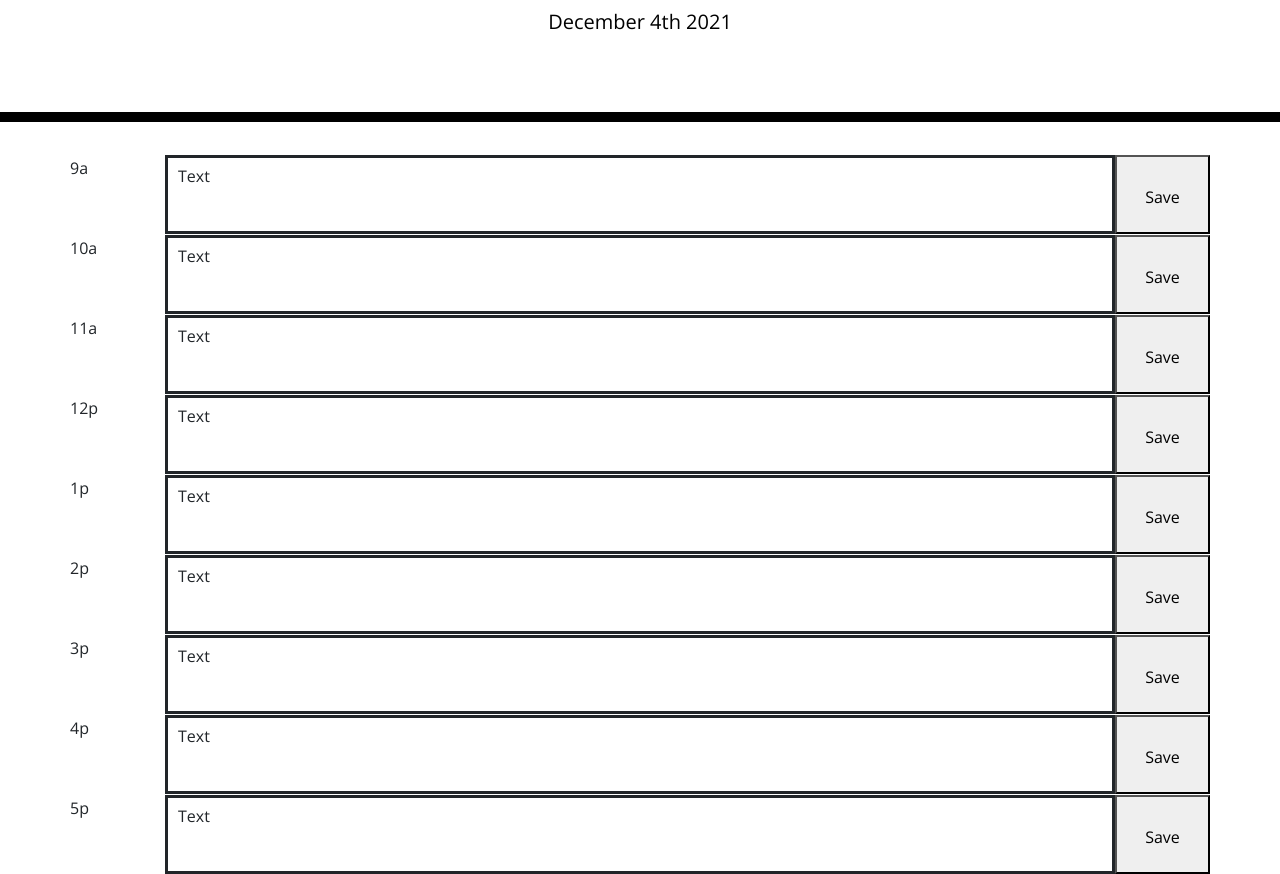
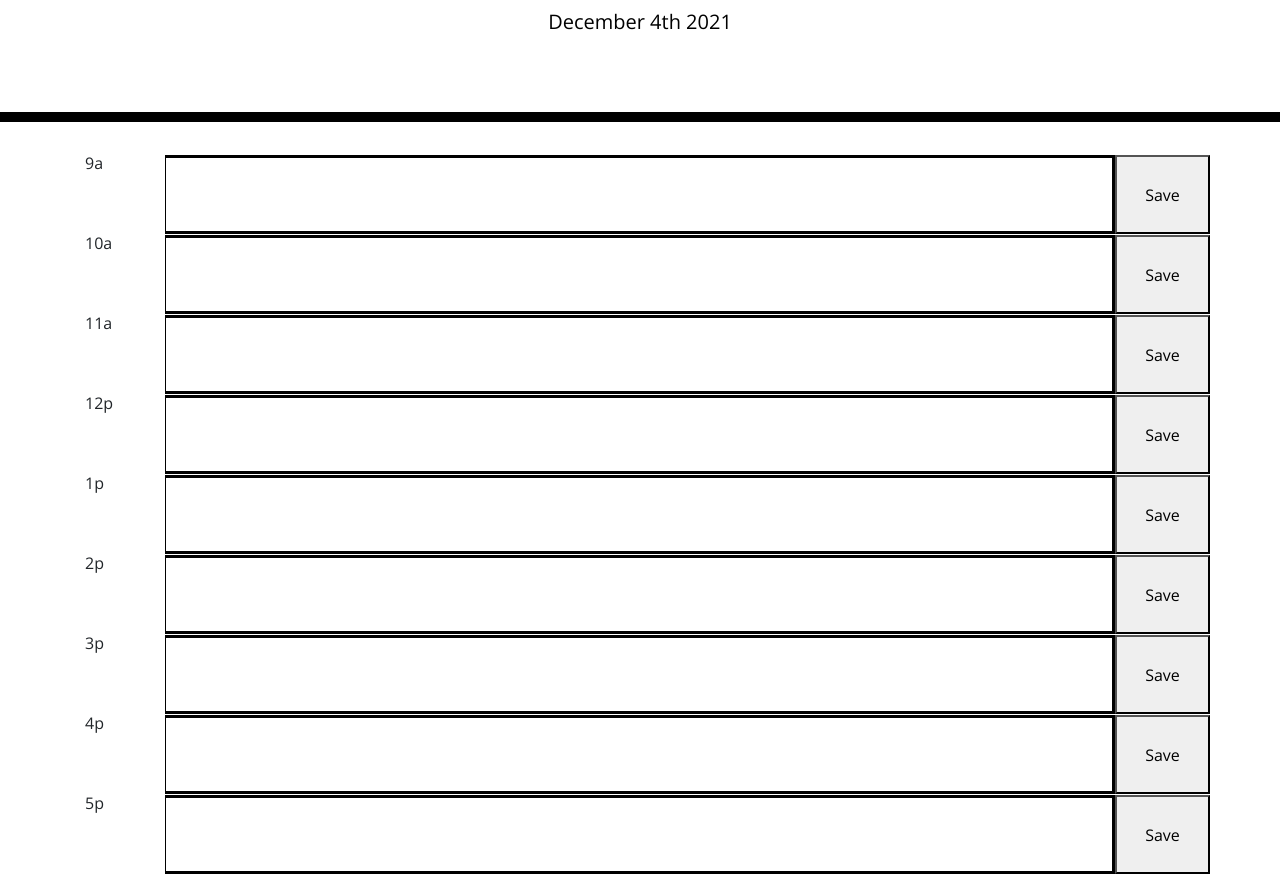
Before and after one commit to avc0021/Work-Day-Scheduler, a plain HTML site: page index.html in a window 1280 px wide. Shown: the part 182-1056 px from the top of the page. Drawn offline with nearby package versions, Linux system fonts and the light colour scheme.

Commit message:
textarea element added to click and edit entry

```diff
--- a/css/style.css
+++ b/css/style.css
@@ -76,6 +76,6 @@ body {
       }
 
   .col-sm-1  {
-        padding: 5px 0 0 0px;
+        padding: px 0 0 0px;
 
         }
--- a/index.html
+++ b/index.html
@@ -34,55 +34,55 @@
 
       <div class="row">
        <div class="col-sm-1">9a</div>
-       <div class="col-sm-10">Text</div>
-       <button type= "button" id="save-btn" class="col-sm-1">Save</button>
+       <textarea class="col-sm-10"></textarea>
+       <button class="save-btn col-sm-1" type= "button">Save</button>
       </div>
 
       <div class="row">
         <div class="col-sm-1">10a</div>
-        <div class="col-sm-10">Text</div>
+        <textarea class="col-sm-10"></textarea>
         <button type= "button" id="save-btn" class="col-sm-1">Save</button>
        </div>
 
        <div class="row">
         <div class="col-sm-1">11a</div>
-        <div class="col-sm-10">Text</div>
+        <textarea class="col-sm-10"></textarea>
         <button type= "button" id="save-btn" class="col-sm-1">Save</button>
        </div>
 
        <div class="row">
         <div class="col-sm-1">12p</div>
-        <div class="col-sm-10">Text</div>
+        <textarea class="col-sm-10"></textarea>
         <button type= "button" id="save-btn" class="col-sm-1">Save</button>
        </div>
 
        <div class="row">
         <div class="col-sm-1">1p</div>
-        <div class="col-sm-10">Text</div>
+        <textarea class="col-sm-10"></textarea>
         <button type= "button" id="save-btn" class="col-sm-1">Save</button>
        </div>
 
        <div class="row">
         <div class="col-sm-1">2p</div>
-        <div class="col-sm-10">Text</div>
+        <textarea class="col-sm-10"></textarea>
         <button type= "button" id="save-btn" class="col-sm-1">Save</button>
        </div>
 
        <div class="row">
         <div class="col-sm-1">3p</div>
-        <div class="col-sm-10">Text</div>
+        <textarea class="col-sm-10"></textarea>
         <button type= "button" id="save-btn" class="col-sm-1">Save</button>
        </div>
 
        <div class="row">
         <div class="col-sm-1">4p</div>
-        <div class="col-sm-10">Text</div>
+        <textarea class="col-sm-10"></textarea>
         <button type= "button" id="save-btn" class="col-sm-1">Save</button>
        </div>
 
        <div class="row">
         <div class="col-sm-1">5p</div>
-        <div class="col-sm-10">Text</div>
+        <textarea class="col-sm-10"></textarea>
         <button type= "button" id="save-btn" class="col-sm-1">Save</button>
        </div>
 
--- a/js/script.js
+++ b/js/script.js
@@ -1,4 +1,4 @@
-// Currents current date moment object
+// Current date moment object
 var current = moment().format('MMMM Do YYYY');
 
 // Displays date on page
```
